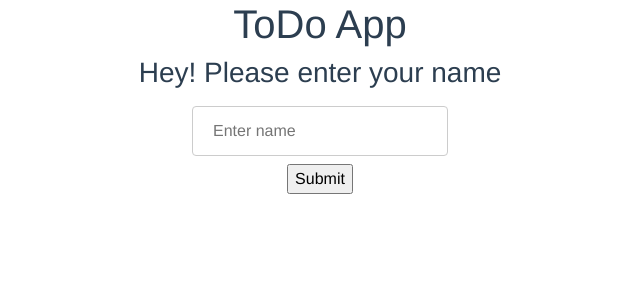
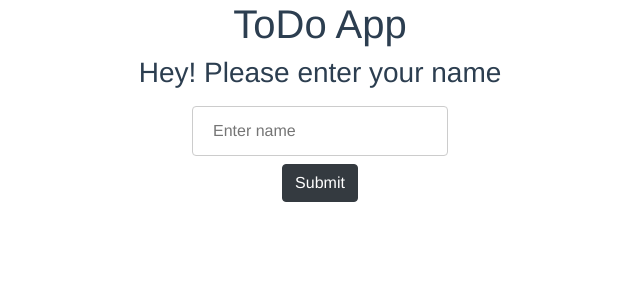
Before and after one commit to ChrstnDmbchr/Todo, a Vue app: page / in a window 1280 px wide. Shown: the top 300 px of the page, without its empty margins (320-960 px from the left). Built offline with nearby package versions, Linux system fonts and the light colour scheme.

Commit message:
adjusted styling

```diff
--- a/src/App.vue
+++ b/src/App.vue
@@ -5,7 +5,7 @@
       <h3>Hey! Please enter your name</h3>
       <form v-on:submit="submitName">
         <input id="name" type="text" v-model="newName" placeholder="Enter name"><br>
-        <input type="submit" value="Submit">
+        <button type="submit" class="btn btn-dark">Submit</button>
       </form>
     </div>
     <div v-else>
--- a/src/components/Tasks.vue
+++ b/src/components/Tasks.vue
@@ -6,7 +6,7 @@
         <input type="text" id="taskname" v-model="newTask.taskName" placeholder="Enter task name"><br>
         <label for="taskdesc">Task description (optional):</label><br>
         <input id="taskdesc" type="text" v-model="newTask.taskDesc" placeholder="Enter task description"><br>
-        <button id="add" v-on:click="submitTask">Submit</button>
+        <button id="add" class="btn btn-dark" v-on:click="submitTask">Submit</button>
       </div>
     </div>
     <div v-if="tasks.length === 0" class="notasks">
```
